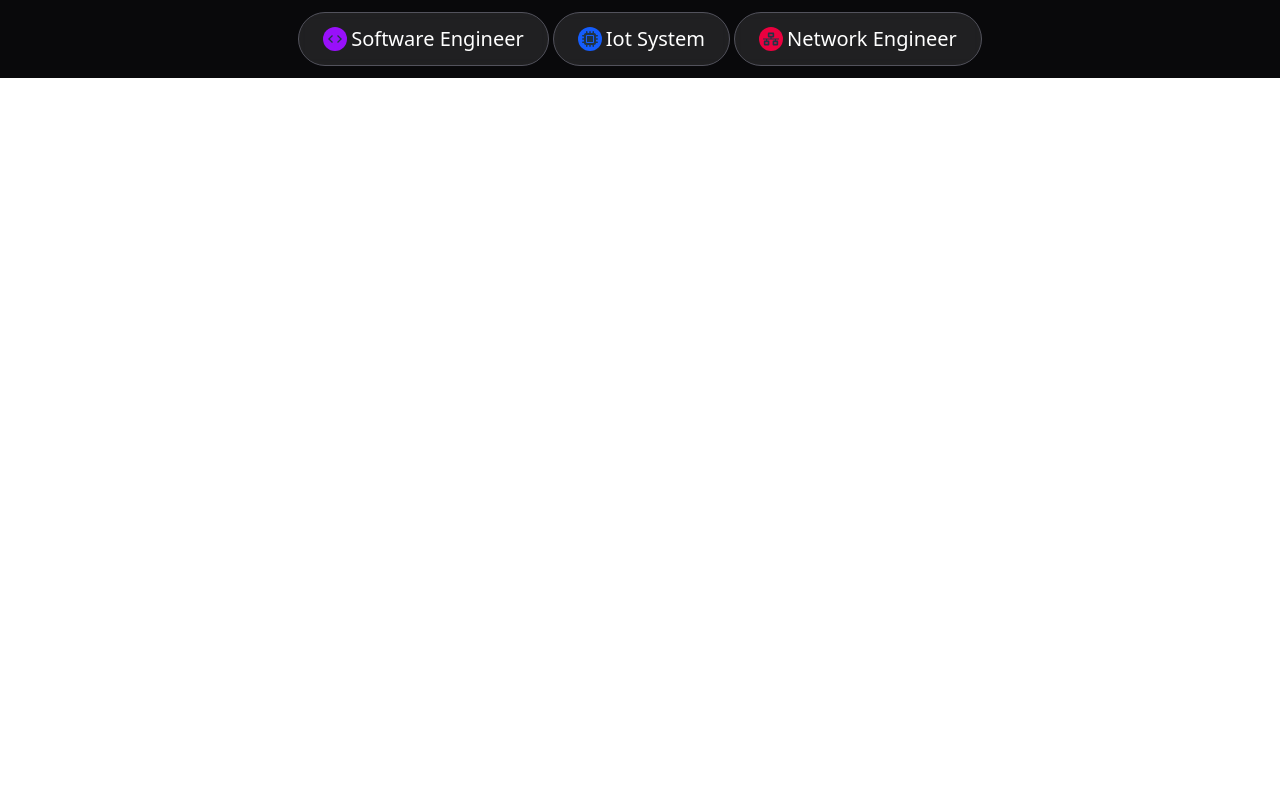
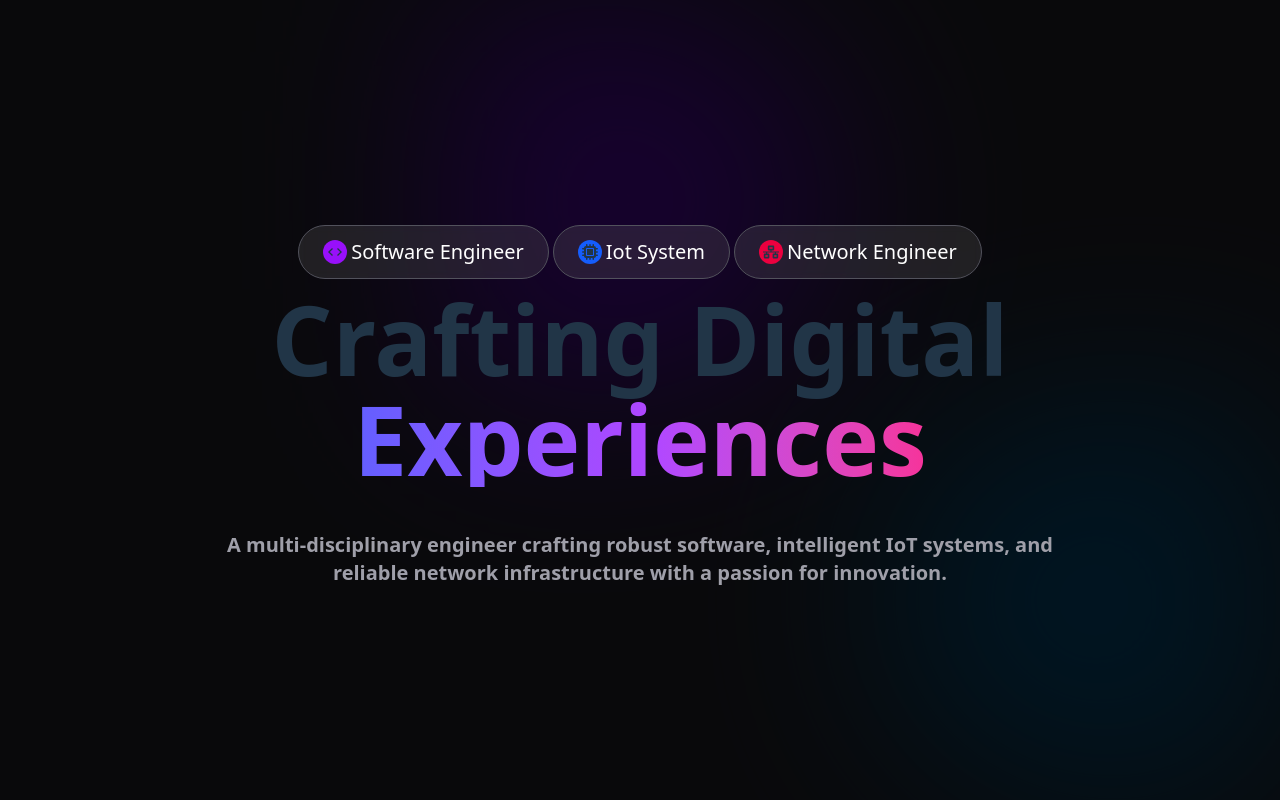
Before and after one commit to adibmisbahul/portofolio, a React (Vite) app: page / in a window 1280 px wide. Built offline with nearby package versions, Linux system fonts and the light colour scheme.

Commit message:
remake layout

```diff
--- a/src/pages/dashboard.jsx
+++ b/src/pages/dashboard.jsx
@@ -15,7 +15,9 @@ export default function Dashboard() {
   ];
   return (
     <div>
-      <div className="bg-zinc-950 flex-col items-center justify-center">
+      <div className="bg-zinc-950 flex flex-col items-center justify-center h-dvh relative z-10">
+        <div class="absolute -z-10 size-100 brightness-20 bg-violet-700 top-0 rounded-r-full blur-[100px]"></div>
+        <div class="absolute -z-10 size-100 brightness-20 bg-sky-700 bottom-0 right-0 rounded-l-full blur-[100px]"></div>
         <div className="flex gap-1 p-3 justify-center">
           {firstTag.map((item) => {
             return (
@@ -23,6 +25,17 @@ export default function Dashboard() {
             );
           })}
         </div>
+        <h1 className="text-5xl font-semibold md:text-8xl md:font-semibold">
+          Crafting Digital
+        </h1>
+        <h1 className="font-semibold text-5xl m-1 text-transparent bg-gradient-to-r from-indigo-500 via-purple-500 to-pink-500 bg-clip-text xl:text-8xl">
+          Experiences
+        </h1>
+        <p className="w-2/3 text-sm mt-10 font-semibold text-zinc-400 md:text-xl">
+          A multi-disciplinary engineer crafting robust software, intelligent
+          IoT systems, and reliable network infrastructure with a passion for
+          innovation.
+        </p>
       </div>
     </div>
   );
```
